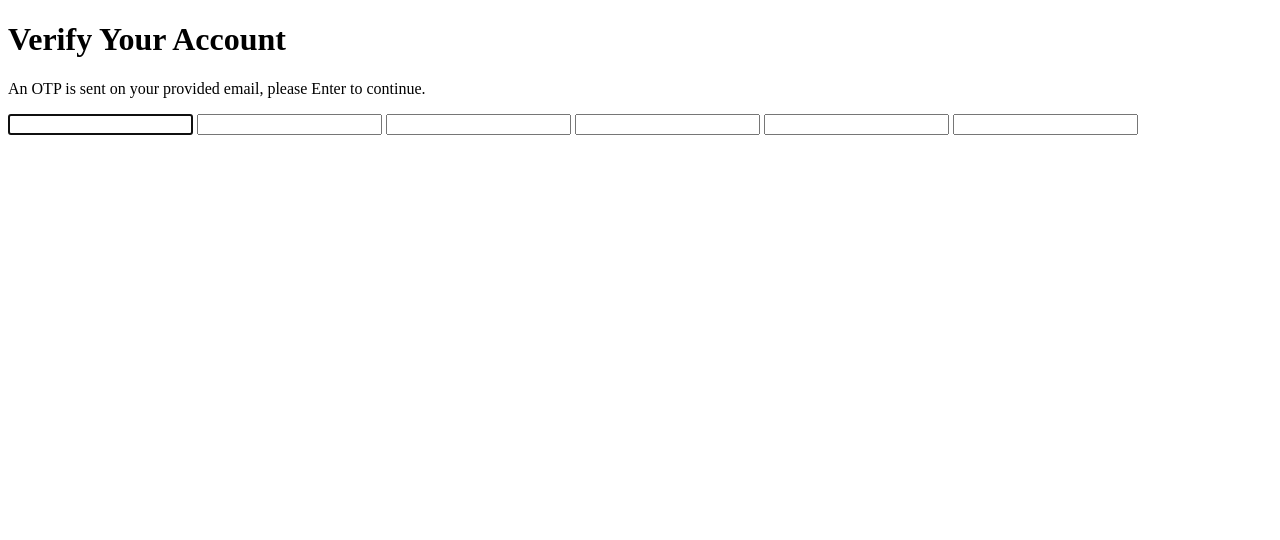
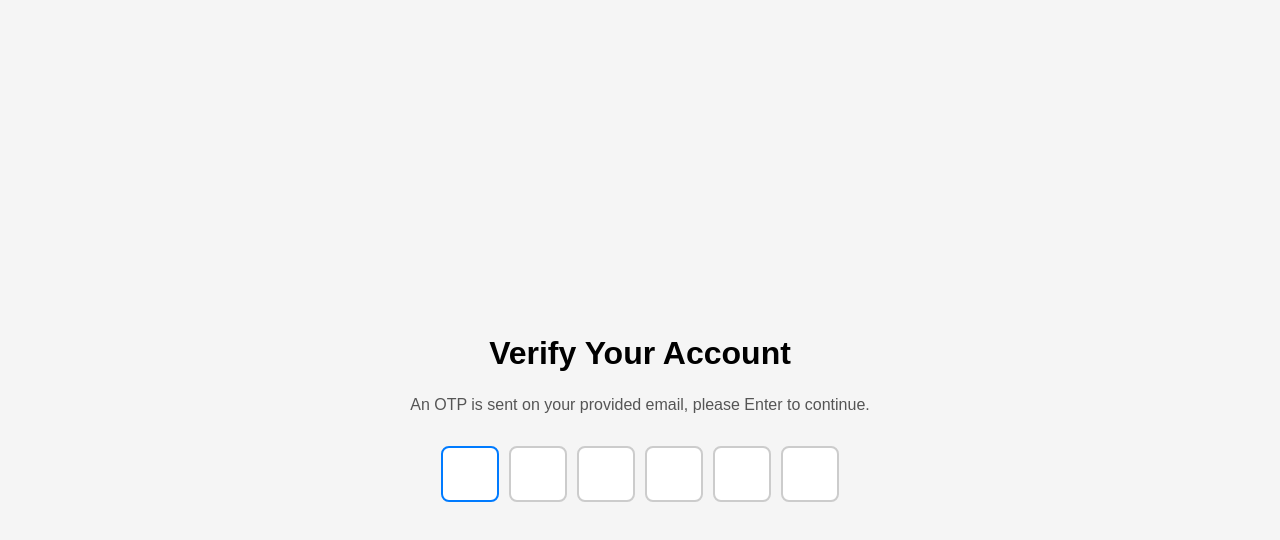
Before and after one commit to acciojob/OTP-MohdSaad7766, a website: page main.html in a window 1280 px wide. Drawn offline with Linux system fonts and the light colour scheme.

Commit message:
created a submission

```diff
--- a/styles.css
+++ b/styles.css
@@ -1 +1,39 @@
 /*  your css code here. If applicable */
+body {
+      font-family: Arial, sans-serif;
+      display: flex;
+      align-items: center;
+      justify-content: center;
+      height: 100vh;
+      background-color: #f5f5f5;
+      flex-direction: column;
+    }
+
+    #verification_heading {
+      font-size: 2rem;
+      margin-bottom: 0.5rem;
+    }
+
+    #verification_subtext {
+      color: #555;
+      margin-bottom: 2rem;
+    }
+
+    .code-container {
+      display: flex;
+      gap: 10px;
+    }
+
+    .code {
+      width: 50px;
+      height: 50px;
+      font-size: 24px;
+      text-align: center;
+      border: 2px solid #ccc;
+      border-radius: 8px;
+    }
+
+    .code:focus {
+      border-color: #007BFF;
+      outline: none;
+    }
```
